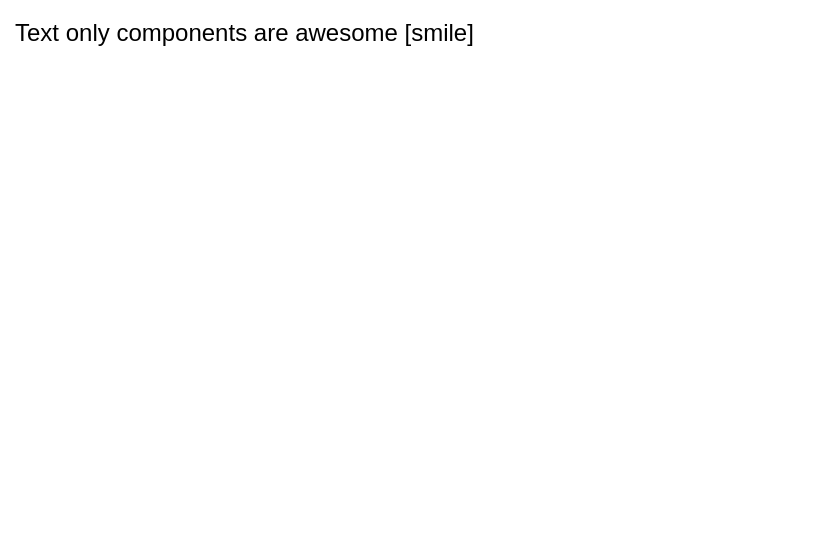
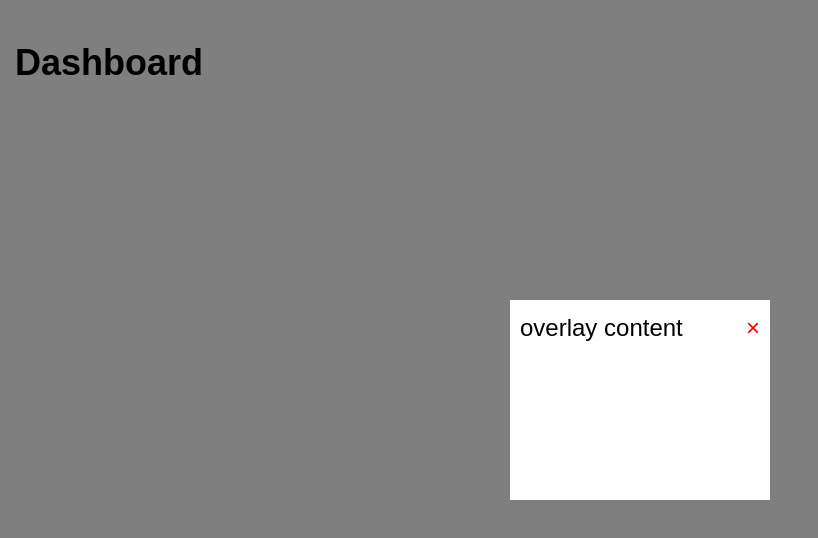
Before and after one commit to wangshijun/course-new-features-of-react16, a React (Create React App) app: page / in a window 1280 px wide. Shown: the top 538 px of the page, without its empty margins (0-818 px from the left). Built offline with nearby package versions, Linux system fonts and the light colour scheme.

Commit message:
lesson 04: using portal to render components outside

```diff
--- /dev/null
+++ b/src/ReactPortals.js
@@ -0,0 +1,50 @@
+import React, { Component } from 'react';
+import ReactDOM from 'react-dom';
+
+class Overlay extends Component {
+  constructor(props) {
+    super(props);
+
+    this.container = document.createElement('div');
+    document.body.appendChild(this.container);
+  }
+
+  componentWillUnmount() {
+    document.body.removeChild(this.container);
+  }
+
+  render() {
+    return ReactDOM.createPortal(
+      <div className="overlay">
+        <span className="overlay__close" onClick={this.props.onClose}>
+          &times;
+        </span>
+        {this.props.children}
+      </div>,
+      this.container
+    );
+  }
+}
+
+class App extends Component {
+  constructor(props) {
+    super(props);
+
+    this.state = { overlayActive: true };
+  }
+
+  closeOverlay() {
+    this.setState({ overlayActive: false });
+  }
+
+  render() {
+    return (
+      <div>
+        <h2>Dashboard</h2>
+        {this.state.overlayActive && <Overlay onClose={this.closeOverlay.bind(this)}>overlay content</Overlay>}
+      </div>
+    );
+  }
+}
+
+export default App;
--- a/src/index.css
+++ b/src/index.css
@@ -10,3 +10,29 @@ button {
   font-size: 24px;
   line-height: 1.5em;
 }
+
+.overlay {
+  box-sizing: border-box;
+  position: fixed;
+  top: 50%;
+  left: 50%;
+  width: 260px;
+  height: 200px;
+  margin-left: -130px;
+  margin-top: -100px;
+  padding: 10px;
+  background-color: #fff;
+  outline: 9999px solid rgba(0, 0, 0, 0.5);
+}
+
+.overlay__close {
+  position: absolute;
+  top: 10px;
+  right: 10px;
+  color: red;
+  cursor: pointer;
+}
+
+.overlay div {
+  display: inline;
+}
--- a/src/index.js
+++ b/src/index.js
@@ -1,7 +1,7 @@
 import React from 'react';
 import ReactDOM from 'react-dom';
 import './index.css';
-import App from './TextOnlyComponent';
+import App from './ReactPortals';
 import registerServiceWorker from './registerServiceWorker';
 
 ReactDOM.render(<App />, document.getElementById('root'));
```
Also changed, not shown: .eslintrc.js.
